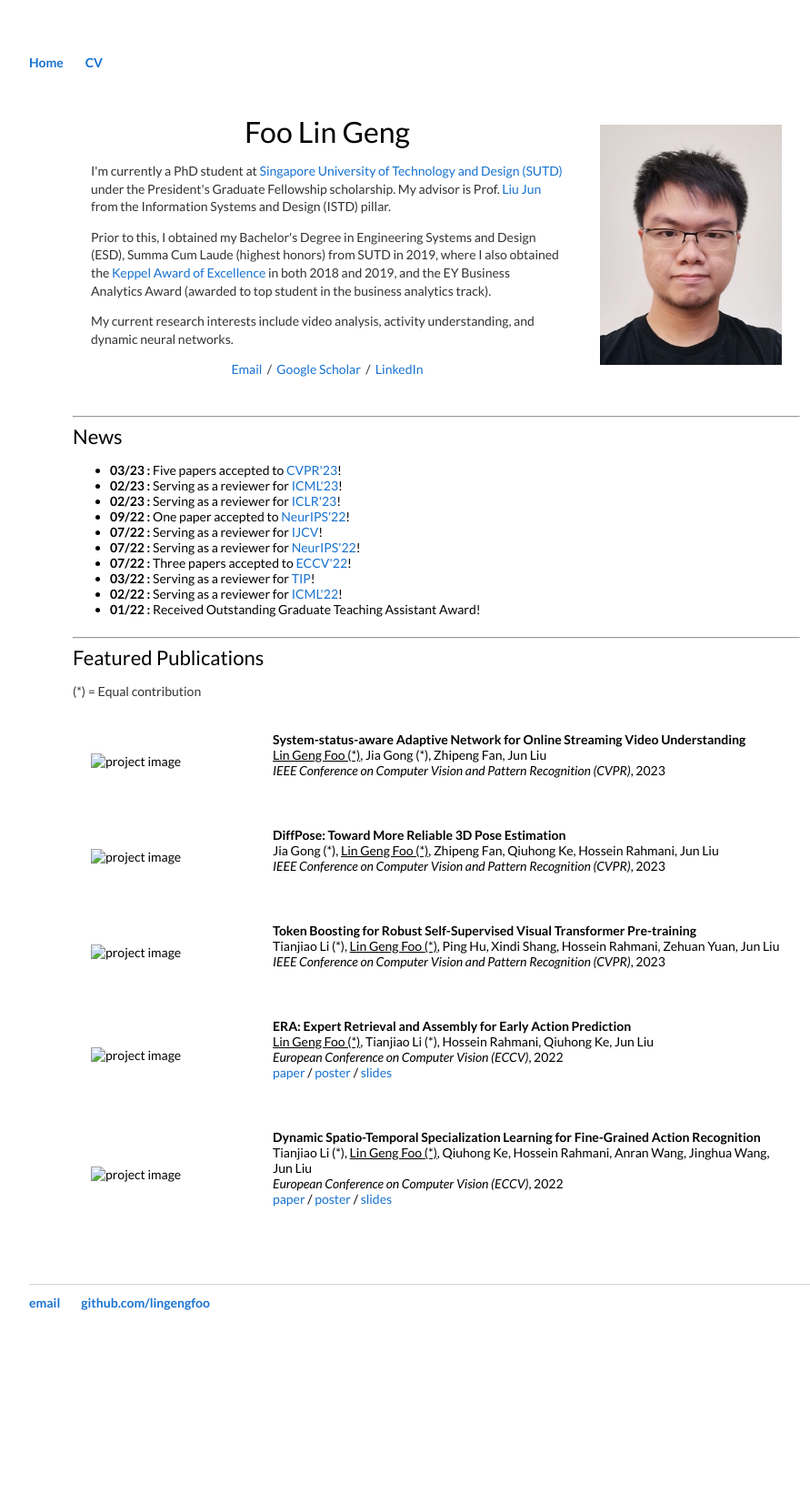
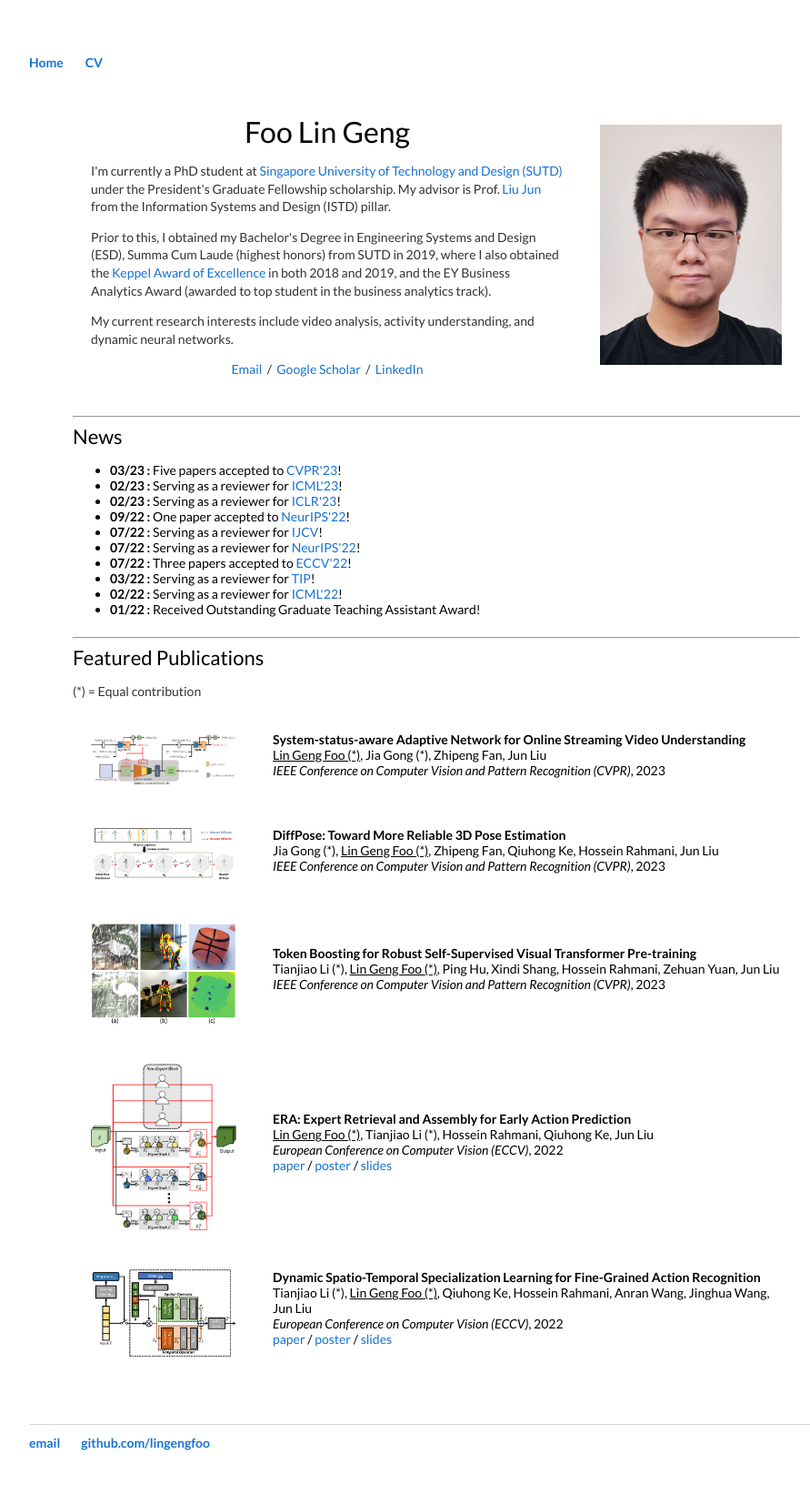
Before and after one commit to lingengfoo/lingengfoo.github.io, a Jekyll site: the page built from index.html, in a window 1280 px wide. Shown: the whole page at 91% size, without its empty margins (160-1051 px from the left). Built offline with Jekyll 4.4.1, drawn with Linux system fonts in a browser that asks for light colours; before the commit the page ends 1500 px from its top, so only the background shows below that.

Commit message:
Update index.html

```diff
--- a/index.html
+++ b/index.html
@@ -81,7 +81,7 @@ title: Lin Geng's Homepage
 
           <tr>
             <td style="padding:2.5%;width:25%;vertical-align:middle;min-width:120px">
-              <img src="//:0" alt="project image" style="width:auto; height:auto; max-width:100%;" />
+              <img src="{{site.url}}/assets/images/system-status-aware_image.png" alt="project image" style="width:auto; height:auto; max-width:100%;" />
             </td>
             <td style="padding:2.5%;width:75%;vertical-align:middle">
               <h3>System-status-aware Adaptive Network for Online Streaming Video Understanding</h3>
@@ -110,7 +110,7 @@ title: Lin Geng's Homepage
 
           <tr>
             <td style="padding:2.5%;width:25%;vertical-align:middle;min-width:120px">
-              <img src="//:0" alt="project image" style="width:auto; height:auto; max-width:100%;" />
+              <img src="{{site.url}}/assets/images/DiffPose_image.png" alt="project image" style="width:auto; height:auto; max-width:100%;" />
             </td>
             <td style="padding:2.5%;width:75%;vertical-align:middle">
               <h3>DiffPose: Toward More Reliable 3D Pose Estimation</h3>
@@ -168,7 +168,7 @@ title: Lin Geng's Homepage
 
           <tr>
             <td style="padding:2.5%;width:25%;vertical-align:middle;min-width:120px">
-              <img src="//:0" alt="project image" style="width:auto; height:auto; max-width:100%;" />
+              <img src="{{site.url}}/assets/images/Token_Boosting_image.png" alt="project image" style="width:auto; height:auto; max-width:100%;" />
             </td>
             <td style="padding:2.5%;width:75%;vertical-align:middle">
               <h3>Token Boosting for Robust Self-Supervised Visual Transformer Pre-training</h3>
@@ -282,7 +282,7 @@ title: Lin Geng's Homepage
 
 	  <tr>
             <td style="padding:2.5%;width:25%;vertical-align:middle;min-width:120px">
-              <img src="//:0" alt="project image" style="width:auto; height:auto; max-width:100%;" />
+              <img src="{{site.url}}/assets/images/ERA_image.png" alt="project image" style="width:auto; height:auto; max-width:100%;" />
             </td>
             <td style="padding:2.5%;width:75%;vertical-align:middle">
               <h3>ERA: Expert Retrieval and Assembly for Early Action Prediction</h3>
@@ -307,7 +307,7 @@ title: Lin Geng's Homepage
 
 	  <tr>
             <td style="padding:2.5%;width:25%;vertical-align:middle;min-width:120px">
-              <img src="//:0" alt="project image" style="width:auto; height:auto; max-width:100%;" />
+              <img src="{{site.url}}/assets/images/DSTS_image.png" alt="project image" style="width:auto; height:auto; max-width:100%;" />
             </td>
             <td style="padding:2.5%;width:75%;vertical-align:middle">
               <h3>Dynamic Spatio-Temporal Specialization Learning for Fine-Grained Action Recognition</h3>
```
